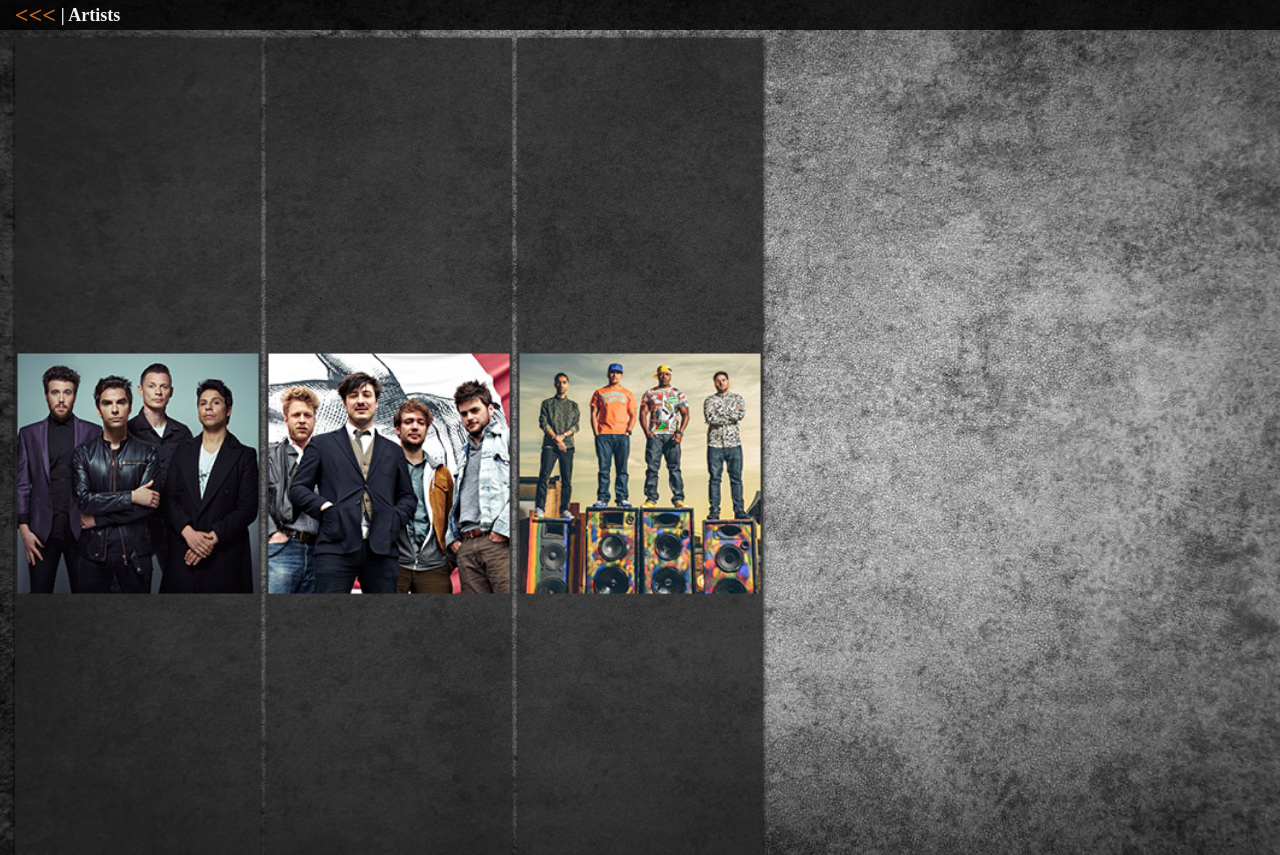
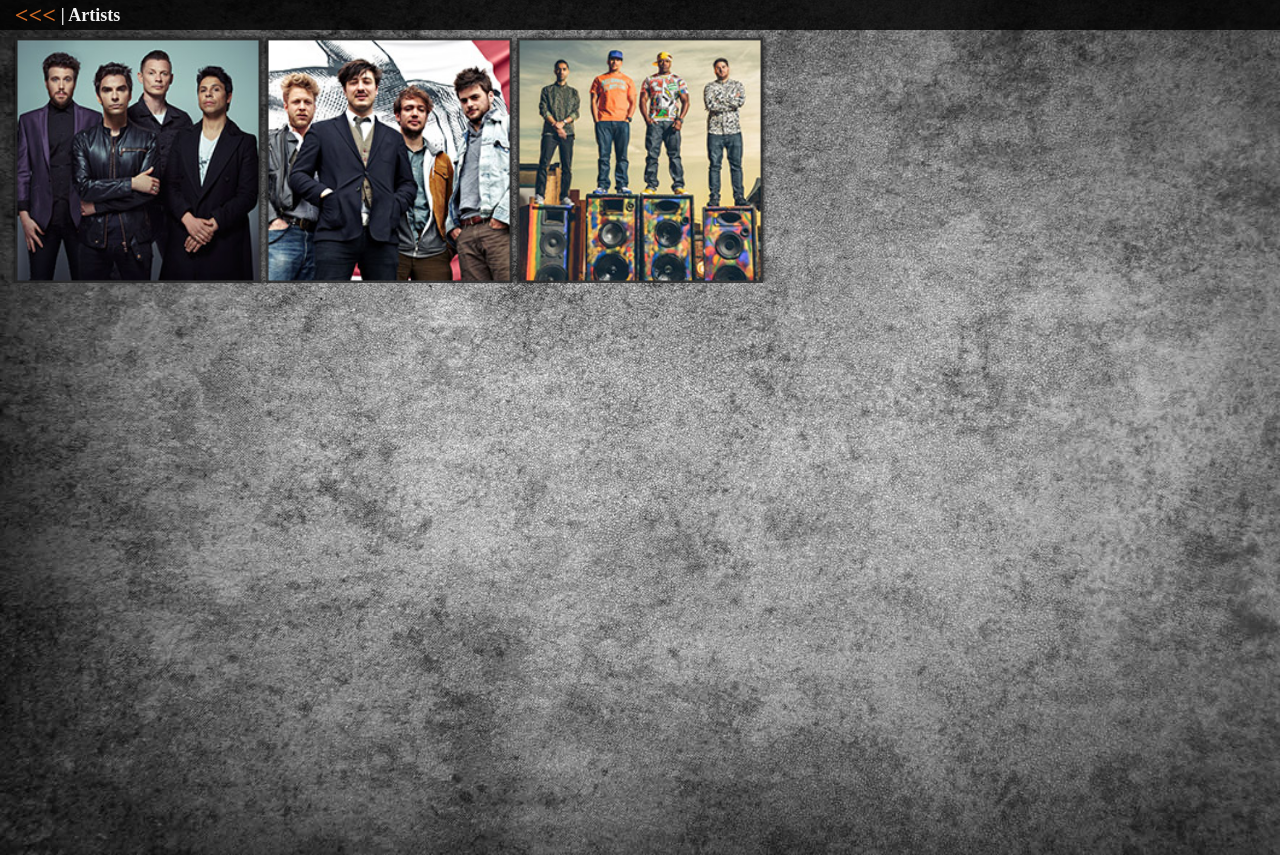
Before and after one commit to Richym79/richard_mcmaster_set09103_cw1, a Flask app: page /artists/ in a window 1280 px wide. Shown: the part 50-905 px from the top of the page. Run offline with Flask 2, Linux system fonts and the light colour scheme.

Commit message:
undo last change

```diff
--- a/templates/artists.html
+++ b/templates/artists.html
@@ -35,7 +35,7 @@
 					<a href="/albums/?artist={{artist["artist_id"]}}">
 					<div id="album_thumbnail_{{artist["artist_id"]}}" class="album_thumbnail_btn">
 						<div class="album_thumbnail_img">
-							<img style="height:100%; width:100%; object-fit: contain" src="{{ url_for('static', filename='images/'+artist["image"]) }}" width="100%" alt=""/>
+							<img src="{{ url_for('static', filename='images/'+artist["image"]) }}" width="100%" alt=""/>
 						</div>
 					</div>
 					</a>
```
